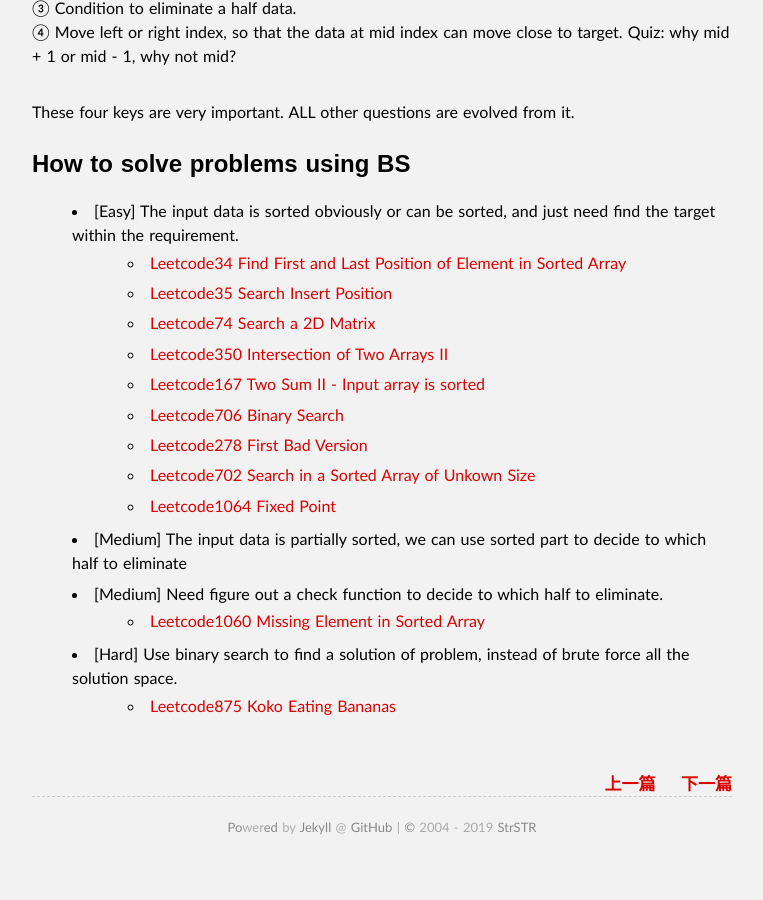
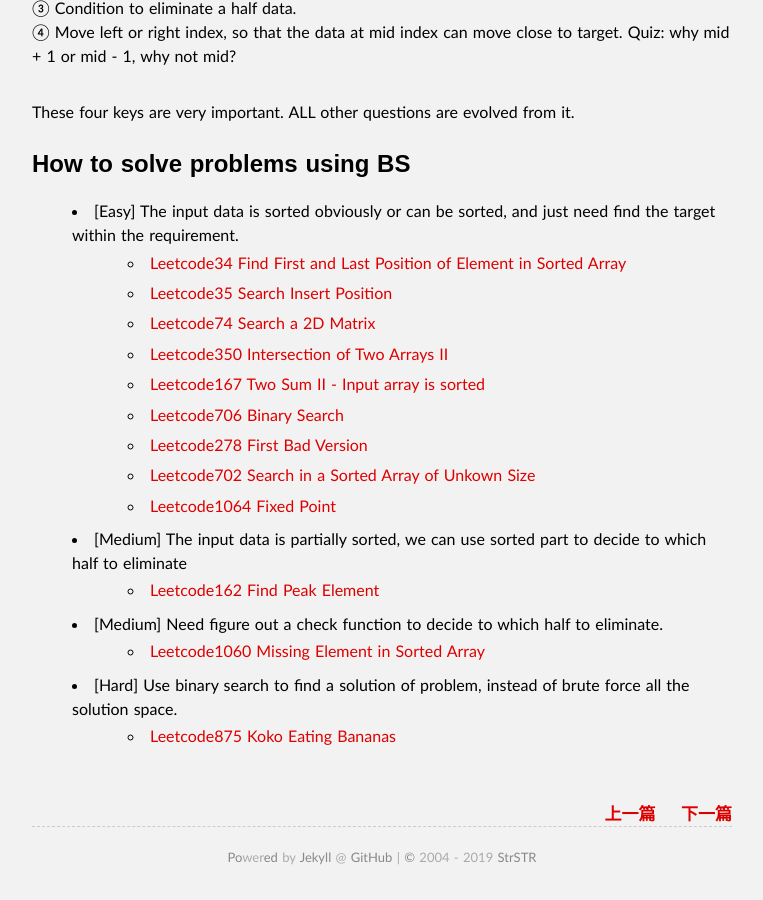
Before and after one commit to goingeast/goingeast.github.io, a Jekyll site: the page built from _posts/2019-06-20-Binary-Search.md, in a window 1280 px wide and 900 px high, scrolled down 1362 px. Shown: the whole window, without its empty margins (258-1021 px from the left). Built offline with Jekyll 4.4.1, drawn with Linux system fonts in a browser that asks for light colours; our own code applies the rules of GitHub Pages for plain Markdown files; before the commit the page ends 2232 px from its top, so only the background shows below that.

Commit message:
Update 2019-06-20-Binary-Search.md

```diff
--- a/_posts/2019-06-20-Binary-Search.md
+++ b/_posts/2019-06-20-Binary-Search.md
@@ -60,6 +60,7 @@
 	- [Leetcode702 Search in a Sorted Array of Unkown Size](www.strstr.io)
 	- [Leetcode1064 Fixed Point](https://strstr.io/Leetcode1064-Fixed-Point/)
 - [Medium] The input data is partially sorted, we can use sorted part to decide to which half to eliminate
+	- [Leetcode162 Find Peak Element](https://strstr.io/Leetcode162-Find-Peak-Element/)
 - [Medium] Need figure out a check function to decide to which half to eliminate.
 	- [Leetcode1060 Missing Element in Sorted Array](https://strstr.io/Leetcode1060-Missing-Element-in-Sorted-Array/)
 - [Hard] Use binary search to find a solution of problem, instead of brute force all the solution space.
```
